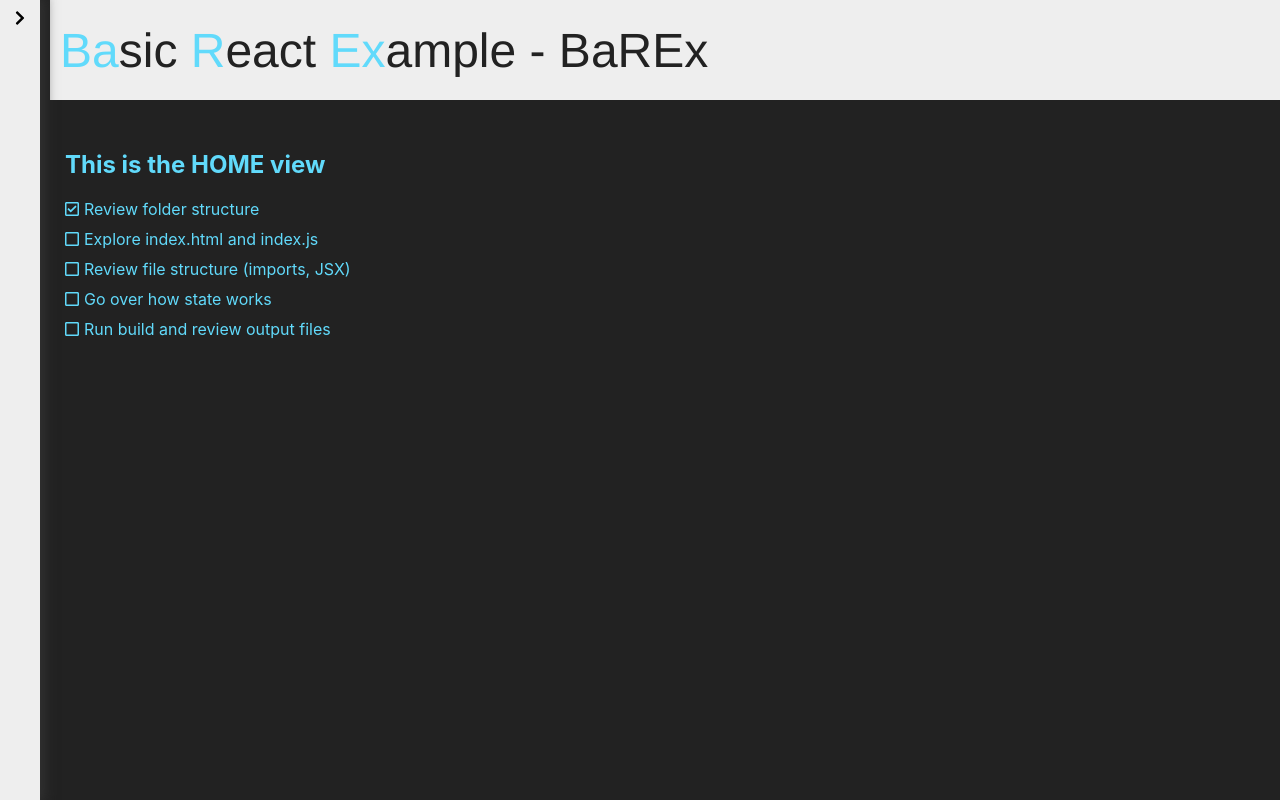
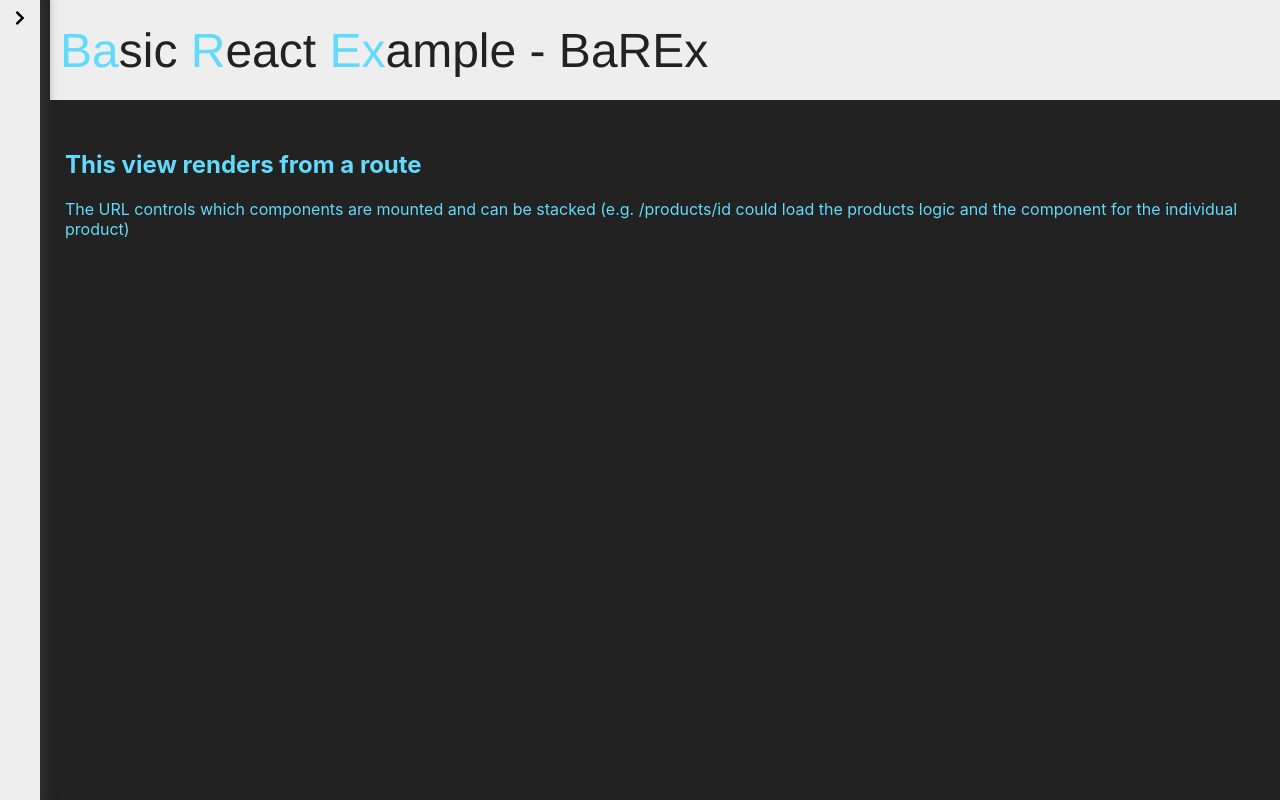
Before and after one commit to ZumDeWald/BaREx, a React (Create React App) app: page /route in a window 1280 px wide. Built offline with nearby package versions, Linux system fonts and the light colour scheme.

Commit message:
Route view working

```diff
--- a/package.json
+++ b/package.json
@@ -11,6 +11,7 @@
     "@testing-library/user-event": "^12.6.0",
     "react": "^17.0.1",
     "react-dom": "^17.0.1",
+    "react-router-dom": "^5.2.0",
     "react-scripts": "4.0.1",
     "web-vitals": "^0.2.4"
   },
--- a/src/App.js
+++ b/src/App.js
@@ -2,6 +2,8 @@
 import Sidebar from "./components/Sidebar";
 import HomeView from "./components/HomeView";
 import Classy from "./components/Classy";
+import RouteView from "./components/RouteView";
+import { Switch, Route } from "react-router-dom";
 
 import itemData from "./components/items";
 import "./App.css";
@@ -21,6 +23,13 @@
       </header>
       {view === "HOME" && <HomeView items={items} setItems={setItems} />}
       {view === "CLASSY" && <Classy />}
+      <Switch>
+        <Route
+          exact
+          path="/route"
+          render={() => <RouteView setView={setView} />}
+        />
+      </Switch>
     </div>
   );
 }
--- /dev/null
+++ b/src/components/RouteView.js
@@ -0,0 +1,25 @@
+import { useEffect } from "react";
+
+const RouteView = ({ setView }) => {
+  useEffect(() => {
+    setView("ROUTE");
+    return () => {
+      setView("HOME");
+    };
+  }, [setView]);
+
+  return (
+    <main>
+      <section className="blue">
+        <h2>This view renders from a route</h2>
+        <p>
+          The URL controls which components are mounted and can be stacked (e.g.
+          /products/id could load the products logic and the component for the
+          individual product)
+        </p>
+      </section>
+    </main>
+  );
+};
+
+export default RouteView;
--- a/src/components/Sidebar.js
+++ b/src/components/Sidebar.js
@@ -1,17 +1,20 @@
 import { useState } from "react";
 import logo from "../logo.svg";
 import { FontAwesomeIcon } from "@fortawesome/react-fontawesome";
+import { useHistory } from "react-router-dom";
 
 const Sidebar = ({ view, setView }) => {
   const [menuOpen, setMenuOpen] = useState(false);
+  const history = useHistory();
 
   const handleMenuToggle = () => {
     menuOpen ? setMenuOpen(false) : setMenuOpen(true);
   };
 
-  const handleViewChange = (newView) => {
+  const handleViewChange = (newView, path) => {
     handleMenuToggle();
     setView(newView);
+    history.push(path);
   };
 
   return (
@@ -28,7 +31,7 @@
         <li
           className={view === "HOME" ? "active" : ""}
           onClick={() => {
-            handleViewChange("HOME");
+            handleViewChange("HOME", "/");
           }}
         >
           Home
@@ -36,12 +39,19 @@
         <li
           className={view === "CLASSY" ? "active" : ""}
           onClick={() => {
-            handleViewChange("CLASSY");
+            handleViewChange("CLASSY", "/");
           }}
         >
           Classy
         </li>
-        <li>Route</li>
+        <li
+          className={view === "ROUTE" ? "active" : ""}
+          onClick={() => {
+            handleViewChange("ROUTE", "/route");
+          }}
+        >
+          Route
+        </li>
       </ul>
     </aside>
   );
--- a/src/index.js
+++ b/src/index.js
@@ -1,13 +1,16 @@
 import React from "react";
 import ReactDOM from "react-dom";
 import App from "./App";
+import { BrowserRouter } from "react-router-dom";
 
 import "./index.css";
 import "./components/FontAwesome";
 
 ReactDOM.render(
   <React.StrictMode>
-    <App />
+    <BrowserRouter>
+      <App />
+    </BrowserRouter>
   </React.StrictMode>,
   document.getElementById("root")
 );
```
Also changed, not shown: 1 other file (tests, documents, lock files or other folders).
